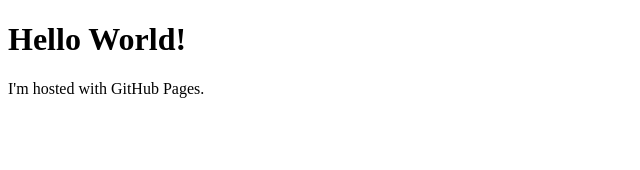
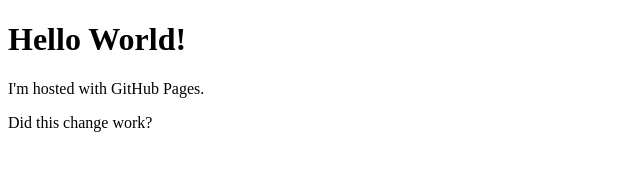
Before and after one commit to dafolkerts/dafolkerts.github.io, a plain HTML site: page index.html in a window 1280 px wide. Shown: the whole page, without its empty margins (0-640 px from the left). Drawn offline with Linux system fonts and the light colour scheme.

Commit message:
1st change to index.html

```diff
--- a/index.html
+++ b/index.html
@@ -3,5 +3,6 @@
 	<body>
 		<h1>Hello World!</h1>
 		<p>I'm hosted with GitHub Pages.</p>
+		<p>Did this change work?</p>
 	</body>
 </html>
```
